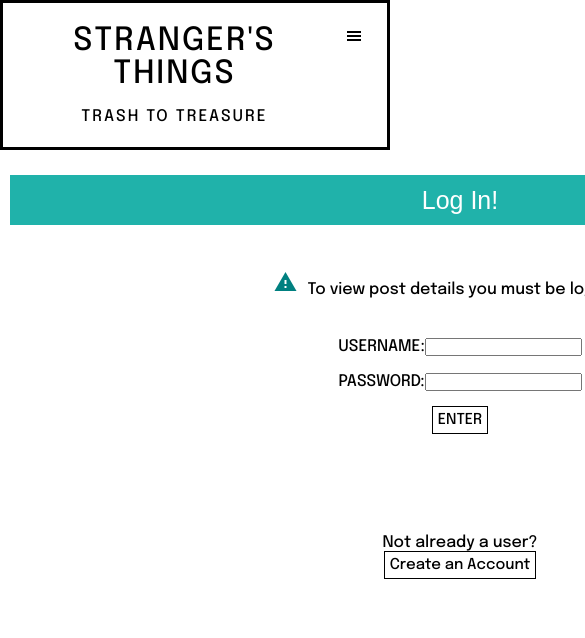
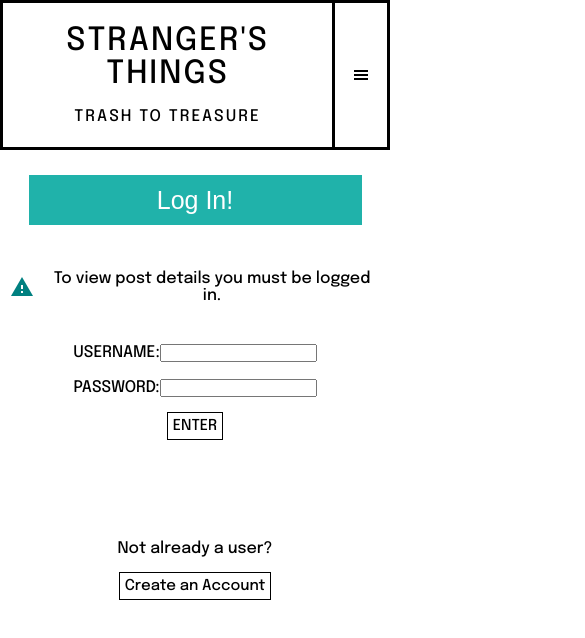
Before and after one commit to gabi-rogers23/StrangersThings, a React app: page /logIn in a window 390 px wide. Shown: the top 638 px of the page, 585 px wide, since content can reach past the window. Built offline with nearby package versions, Linux system fonts and the light colour scheme.

Commit message:
added border-left to topNav

```diff
--- a/public/style.css
+++ b/public/style.css
@@ -10,6 +10,7 @@
 body {
   margin: 0;
   padding: 0;
+  width: 100%;
 }
 
 header {
@@ -66,6 +67,7 @@ button:hover {
   flex-flow: column wrap;
   align-items: center;
   justify-content: space-around;
+  width: 100%;
 }
 
 .centerHeader {
@@ -102,6 +104,7 @@ ul {
   justify-content: center;
   align-items: center;
   padding: 10px;
+  width: 100%;
 }
 
 .container h2{
@@ -116,7 +119,7 @@ ul {
   margin-top: 15px;
   margin-bottom: 15px;
   height: 50px;
-  width: 900px;
+  width: 90%;
   background-color: lightseagreen;
   color: white;
   font-family: Arial, Helvetica, sans-serif;
@@ -257,8 +260,11 @@ ul {
 
 /* ****** LOG IN ****** */
 .logInWarning {
-  display: block;
+  text-align: center;
   margin-bottom: 40px;
+  display: flex;
+  align-items: center;
+  justify-content: center;
 }
 
 .logInForm {
@@ -276,6 +282,10 @@ ul {
 .logInUserQ {
   margin-top: 100px;
   text-align: center;
+}
+
+.logInUserQ p {
+  margin-bottom: 15px;
 }
 
 /* ****** NEW POST FORM ****** */
@@ -352,12 +362,17 @@ ul {
   }
 } */
 
-@media screen and (max-width: 600px){
+@media screen and (max-width: 630px){
 header{
-  justify-content: flex-start;
-  justify-content: space-between;
+  display: flex;
+  flex-flow: row nowrap;
+  align-items: center;
+  justify-content: center;
 }
 
+.title{
+  font-size: 2.75rem;
+}
 .tagline{
   font-size: 1rem;
 }
@@ -367,15 +382,12 @@ header{
 }
 
 .centerHeader{
-  flex-basis: 90%;
+  width: 90%;
 }
 
 .topNav{
   border: none;
-  flex-basis: 10%;
-  flex-flow: row nowrap;
-  align-items: flex-start;
-  padding: 25px 25px 0 0;
+  border-left: 3px solid black;
 }
 
 .navLinks{
--- a/src/components/logIn.js
+++ b/src/components/logIn.js
@@ -55,7 +55,7 @@ const LogIn = (props) => {
       </form>
 
       <div className="logInUserQ">
-        Not already a user? <p />
+        <p>Not already a user? </p>
         <button
           className="logInCreateAccount"
           onClick={(event) => {
--- a/src/index.js
+++ b/src/index.js
@@ -26,7 +26,7 @@ const App = () => {
   const [password, setPassword] = useState("");
 
   return (
-    <div>
+    <>
       <BrowserRouter>
         <Nav isLoggedIn={isLoggedIn} setIsLoggedIn={setIsLoggedIn} />
         <div className="content">
@@ -88,7 +88,7 @@ const App = () => {
           </Switch>
         </div>
       </BrowserRouter>
-    </div>
+    </>
   );
 };
 
```
